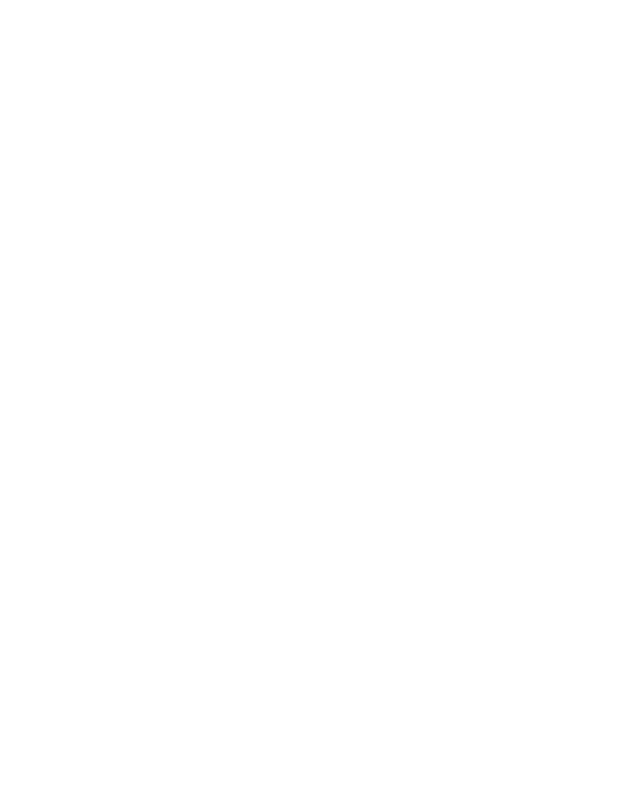
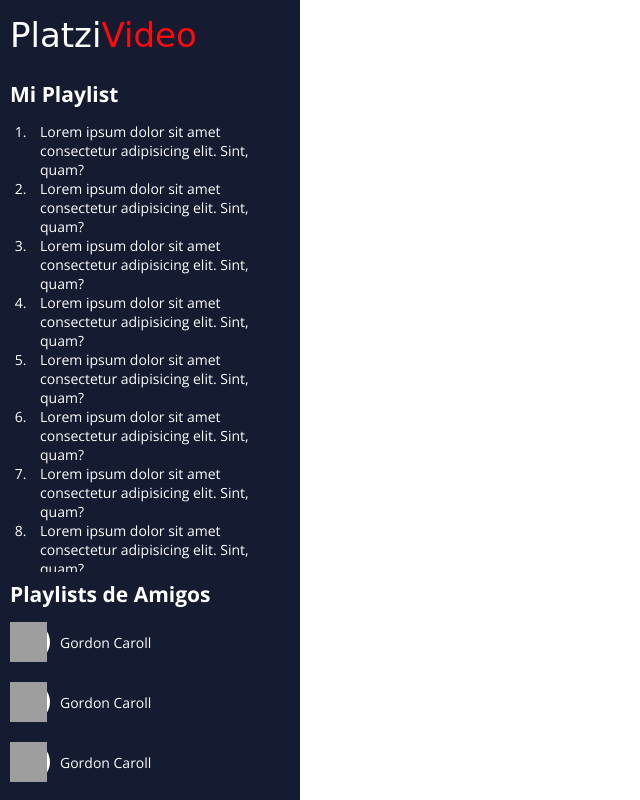
Before and after one commit to hec-lopz/practica-postcss, a plain HTML site: page index.html in a window 1280 px wide. Shown: the whole page, without its empty margins (0-640 px from the left). Drawn offline with nearby package versions, Linux system fonts and the light colour scheme; grey boxes are pictures that could not be loaded; a web font is replaced by a local one.

Commit message:
Agrega Sidebar

```diff
--- a/index.html
+++ b/index.html
@@ -4,8 +4,75 @@
     <meta charset="UTF-8">
     <meta name="viewport" content="width=device-width, initial-scale=1.0">
     <title>Platzi Video</title>
+    <link rel="stylesheet" href="css/styles.css">
 </head>
 <body>
+    <div class="grid-container">
+        <header class="logo">
+            <span class="logo__left">Platzi</span><span class="logo__right">Video</span>
+        </header>
+        <nav class="playlists">
+            <dvi class="playlists__my-list">
+                <h2>Mi Playlist</h2>
+                <ol>
+                    <li>Lorem ipsum dolor sit amet consectetur adipisicing elit. Sint, quam?</li>
+                    <li>Lorem ipsum dolor sit amet consectetur adipisicing elit. Sint, quam?</li>
+                    <li>Lorem ipsum dolor sit amet consectetur adipisicing elit. Sint, quam?</li>
+                    <li>Lorem ipsum dolor sit amet consectetur adipisicing elit. Sint, quam?</li>
+                    <li>Lorem ipsum dolor sit amet consectetur adipisicing elit. Sint, quam?</li>
+                    <li>Lorem ipsum dolor sit amet consectetur adipisicing elit. Sint, quam?</li>
+                    <li>Lorem ipsum dolor sit amet consectetur adipisicing elit. Sint, quam?</li>
+                    <li>Lorem ipsum dolor sit amet consectetur adipisicing elit. Sint, quam?</li>
+                    <li>Lorem ipsum dolor sit amet consectetur adipisicing elit. Sint, quam?</li>
+                    <li>Lorem ipsum dolor sit amet consectetur adipisicing elit. Sint, quam?</li>
 
+                </ol>
+            </dvi>
+            <dvi class="playlists__friends-list">
+                <h2>Playlists de Amigos</h2>
+                <ul>
+                    <li>
+                        <figure class="user-icon">
+                            <img src="https://upload.wikimedia.org/wikipedia/commons/7/70/User_icon_BLACK-01.png" alt="Foto de perfil">
+                        </figure>
+                        <span>Gordon Caroll</span>
+                    </li>
+                    <li>
+                        <figure class="user-icon">
+                            <img src="https://upload.wikimedia.org/wikipedia/commons/7/70/User_icon_BLACK-01.png" alt="Foto de perfil">
+                        </figure>
+                        <span>Gordon Caroll</span>
+                    </li>
+                    <li>
+                        <figure class="user-icon">
+                            <img src="https://upload.wikimedia.org/wikipedia/commons/7/70/User_icon_BLACK-01.png" alt="Foto de perfil">
+                        </figure>
+                        <span>Gordon Caroll</span>
+                    </li>
+                    <li>
+                        <figure class="user-icon">
+                            <img src="https://upload.wikimedia.org/wikipedia/commons/7/70/User_icon_BLACK-01.png" alt="Foto de perfil">
+                        </figure>
+                        <span>Gordon Caroll</span>
+                    </li>
+                    <li>
+                        <figure class="user-icon">
+                            <img src="https://upload.wikimedia.org/wikipedia/commons/7/70/User_icon_BLACK-01.png" alt="Foto de perfil">
+                        </figure>
+                        <span>Gordon Caroll</span>
+                    </li>
+                </ul>
+            </dvi>
+        </nav>
+        <main>
+            <div>
+
+            </div>
+            <section></section>
+            <section></section>
+            <section></section>
+        </main>
+
+    </div>
 </body>
 </html>
--- /dev/null
+++ b/scss/lib/assets/_global.scss
@@ -0,0 +1,35 @@
+/********************\
+*   Globales
+\*******************/
+@import url('https://fonts.googleapis.com/css2?family=MuseoModerno&family=Open+Sans:wght@300;400;700&display=swap');
+
+%res-box{
+    padding: 0;
+    margin: 0;
+}
+
+html {
+    box-sizing: border-box;
+    @extend %res-box;
+  }
+body {
+    @extend %res-box;
+    font-family: $main-font;
+    position: fixed;
+    left: 0;
+    right: 0;
+    top: 0;
+    bottom: 0;
+  }
+*, *:before, *:after {
+    box-sizing: inherit;
+  }
+
+a {
+    text-decoration: none;
+    font-size: inherit;
+    color: inherit;
+}
+h1, h2, h3, p, figure{
+    @extend %res-box;
+}
--- /dev/null
+++ b/scss/lib/assets/_images.scss
@@ -0,0 +1,27 @@
+/********************\
+*   Logo e Iconos
+\*******************/
+
+.logo{
+    font-size: 34px;
+    font-family: $logo-font;
+    &__left{
+        color: $white-color;
+    }
+    &__right{
+        color: $red-color;
+    }
+}
+
+.user-icon {
+    width: 40px;
+    height: 40px;
+    border-radius: 50%;
+    background-color: $white-color;
+    img {
+        width: 93%;
+        height: 100%;
+        object-fit: cover;
+        position: left  ;
+    }
+}
--- /dev/null
+++ b/scss/lib/assets/_variables.scss
@@ -0,0 +1,13 @@
+//  /********************\
+//  *   VARIABLES
+//  \*******************/
+
+//************************** Colores
+$white-color: white;
+$black-color: #6e7275;
+$gray-color: #f2f2f2;
+$blue-color: #151b31;
+$red-color: #ff0b0d;
+//************************** Fuentes
+$main-font: 'Open Sans', sans-serif;
+$logo-font: 'MuseoModerno', cursive;
--- /dev/null
+++ b/scss/lib/layout/_containers.scss
@@ -0,0 +1,45 @@
+/********************\
+*   Containers
+\*******************/
+
+.logo {
+    background-color: $blue-color;
+    display: flex;
+    align-items: center;
+    padding-left: 10px;
+}
+.playlists {
+    padding: 10px;
+    font-size: 14px;
+    background-color: $blue-color;
+    color: $white-color;
+    ol {
+        list-style-position: outside;
+        padding-left: 20px;
+        margin-left: 0;
+        height: 100% - 35px;
+        overflow: auto;
+        li {
+            padding-left: 10px;
+        }
+        li:marker{
+            padding-left: 50px;
+        }
+    }
+    ul {
+        list-style: none;
+        padding: 0;
+        li {
+            display: flex;
+            align-items: center;
+            margin-bottom: 20px;
+            &:last-child {
+                margin-bottom: 0;
+            }
+            span {
+                margin-left: 10px;
+            }
+
+        }
+    }
+}
--- /dev/null
+++ b/scss/lib/layout/_grid.scss
@@ -0,0 +1,22 @@
+/********************\
+*   Grid Layout
+\*******************/
+.grid-container{
+    height: 100vh;
+    display: grid;
+    grid-template-columns: 300px 1fr;
+    grid-template-rows: 70px 1fr;
+    grid-template-areas:    "logo main"
+                            "nav main";
+}
+.logo {
+    grid-area: logo;
+}
+.playlists {
+    grid-area: nav;
+    display: grid;
+    grid-template-rows: 500px 1fr;
+}
+main {
+    grid-area: main;
+}
--- a/scss/styles.scss
+++ b/scss/styles.scss
@@ -0,0 +1,10 @@
+//Variables
+@import "lib/assets/variables";
+// Globales
+@import "lib/assets/global";
+//Layout
+@import "lib/layout/grid";
+@import "lib/layout/containers";
+
+//iconos
+@import "lib/assets/images"
```
Also changed, not shown: css/styles.css (added), 1 other file.
